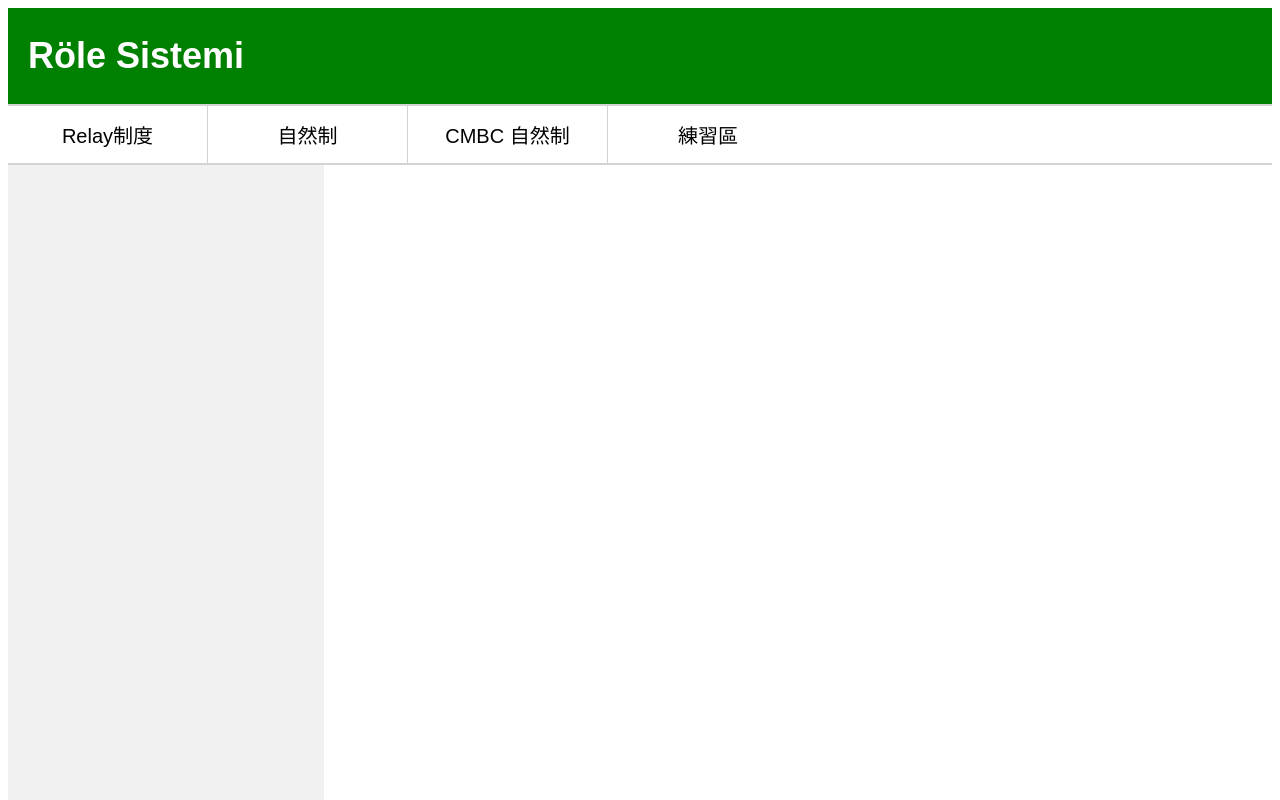
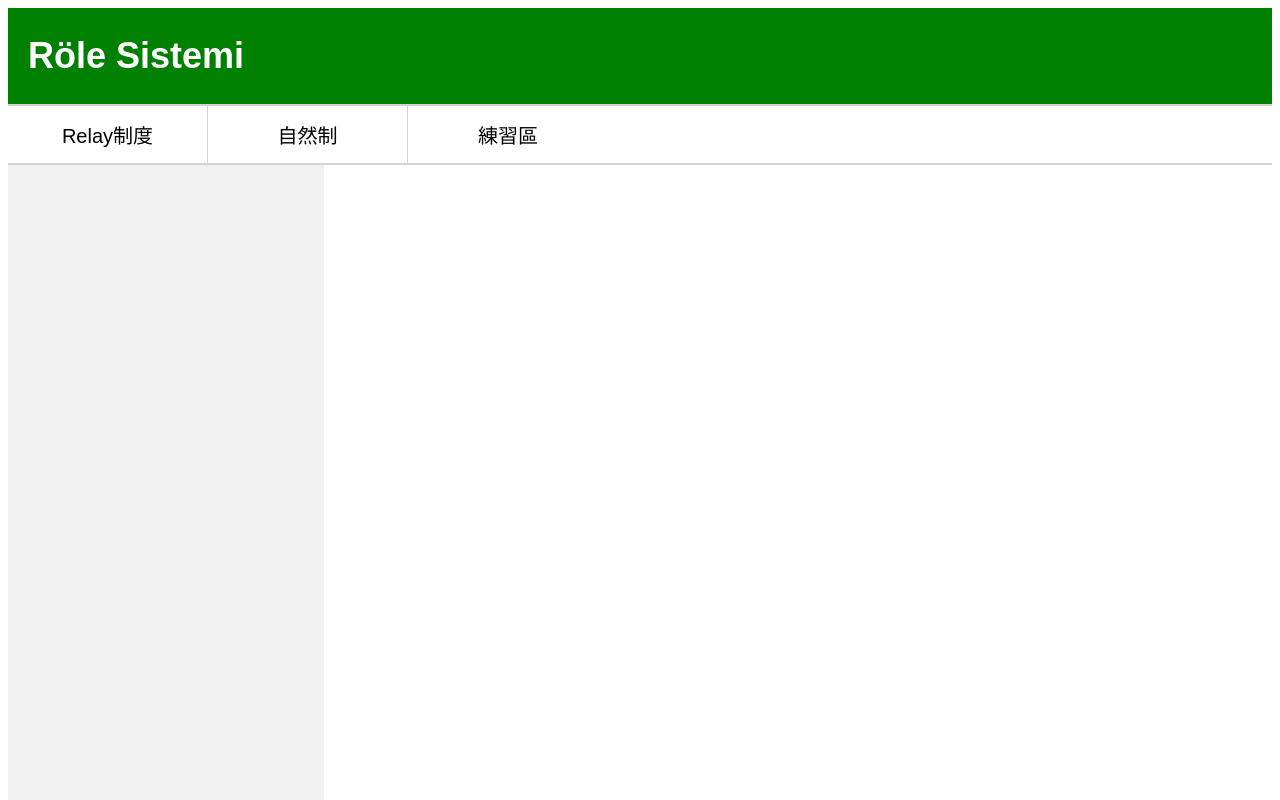
Before and after one commit to TNPLR/tnplr.github.io, a Nuxt app: page / in a window 1280 px wide. Shown: the top 800 px of the page. Built offline with nearby package versions, Linux system fonts and the light colour scheme.

Commit message:
Catogorized natural systems

```diff
--- a/layouts/default.vue
+++ b/layouts/default.vue
@@ -46,8 +46,13 @@ onUnmounted(() => {
                     <NuxtLink to="/signal">防禦信號</NuxtLink>
                 </div>
             </li>
-            <li><NuxtLink to="/natural">自然制</NuxtLink></li>
-            <li><NuxtLink to="/cmbc">CMBC 自然制</NuxtLink></li>
+            <li class="dropdown">
+                <a href="javascript:void(0)" class="dropbtn">自然制</a>
+                <div class="dropdown-content">
+                    <NuxtLink to="/cmbc">CMBC自然制</NuxtLink>
+                    <NuxtLink to="/natural">特殊自然制</NuxtLink>
+                </div>
+            </li>
             <li><NuxtLink to="/story">練習區</NuxtLink></li>
         </ul>
     </div>
```
